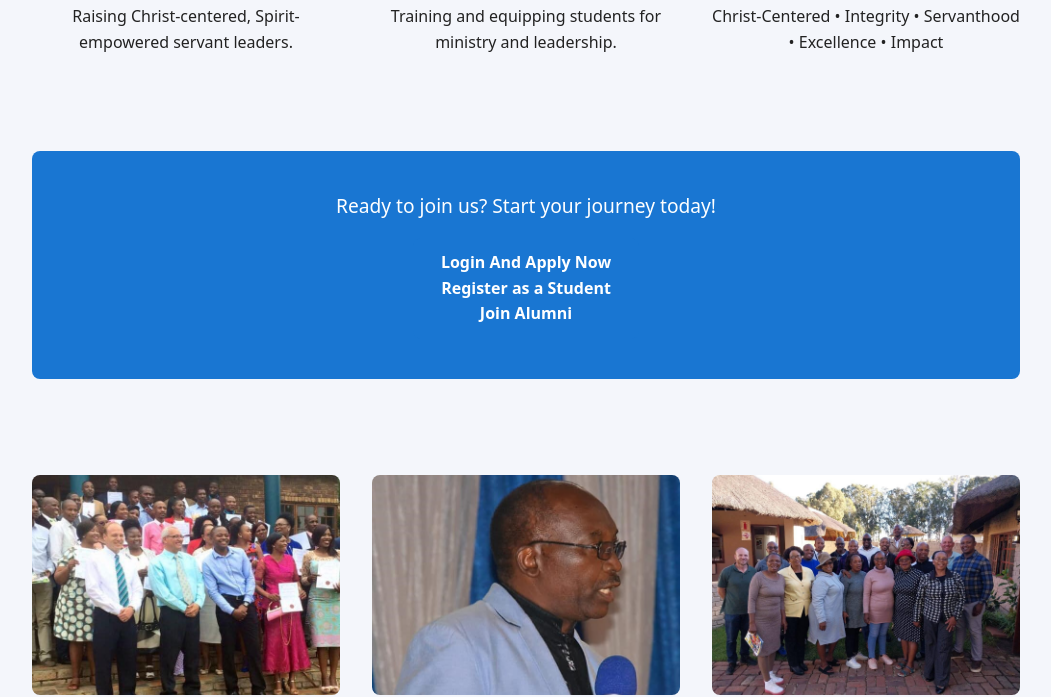
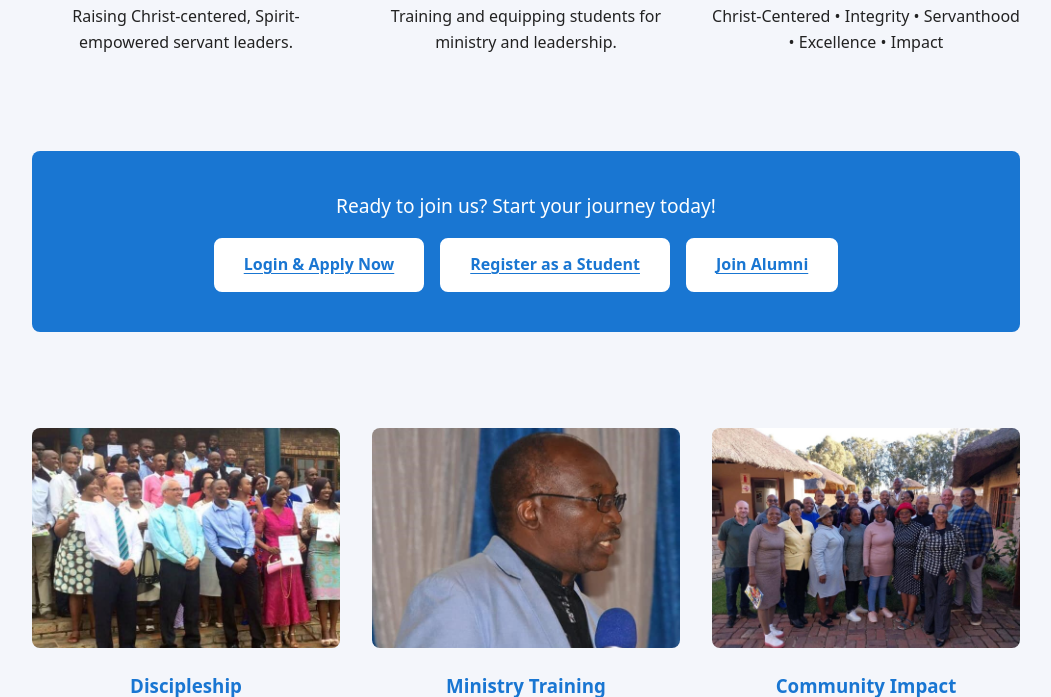
Before and after one commit to hlaolil/CalvaryChristianCollege, a Node server app: page / in a window 1280 px wide. Shown: the part 857-1554 px from the top of the page, without its empty margins (114-1165 px from the left). Run offline with Node 20, Linux system fonts and the light colour scheme; some libraries are stand-ins or nearby versions.

Commit message:
Make homepage CTA links clearly visible as separate buttons
The CTA button shared the CTA box's blue background, and all three
labels were one link to /auth/login. Split into three buttons styled
white-on-blue, and preselect the role on the register page via ?role=.

Co-Authored-By: Claude Opus 5.5 <noreply@anthropic.com>
Claude-Session: https://claude.ai/code/session_018Pq5TrsQ41zHJpccKNJ22u

```diff
--- a/controllers/authController.js
+++ b/controllers/authController.js
@@ -40,7 +40,8 @@ exports.getRegister = (req, res) => {
   res.render('register', {
     error: null,
     title: 'Register',
-    roles: ['applicant', 'student', 'alumni', 'admin']
+    roles: ['applicant', 'student', 'alumni', 'admin'],
+    selectedRole: req.query.role
   });
 };
 
--- a/public/css/style.css
+++ b/public/css/style.css
@@ -191,6 +191,29 @@ a:hover { text-decoration: underline; }
 
 .cta h2 { color: white; margin-top: 0; }
 .cta p  { font-size: 1.2rem; margin-bottom: 1rem; }
+
+.cta-buttons {
+  display: flex;
+  flex-wrap: wrap;
+  justify-content: center;
+  gap: 1rem;
+}
+
+/* CTA box is primary blue, so its buttons need contrast to read as links */
+.cta .btn-primary {
+  background: white;
+  color: var(--primary);
+  border: 2px solid white;
+  text-decoration: underline;
+  text-underline-offset: 3px;
+}
+
+.cta .btn-primary:hover,
+.cta .btn-primary:focus-visible {
+  background: transparent;
+  color: white;
+  box-shadow: 0 4px 12px rgba(0, 0, 0, 0.25);
+}
 
 /* ========================================
    Intro & Highlights
--- a/views/index.ejs
+++ b/views/index.ejs
@@ -39,7 +39,11 @@
       <% if (!user) { %>
         <section class="cta">
           <p>Ready to join us? Start your journey today!</p>
-          <a href="/auth/login" class="btn-primary">Login And Apply Now<br>Register as a Student<br>Join Alumni</a>
+          <div class="cta-buttons">
+            <a href="/auth/login" class="btn-primary">Login &amp; Apply Now</a>
+            <a href="/auth/register?role=student" class="btn-primary">Register as a Student</a>
+            <a href="/auth/register?role=alumni" class="btn-primary">Join Alumni</a>
+          </div>
         </section>
       <% } else { %>
         <section class="cta">
--- a/views/register.ejs
+++ b/views/register.ejs
@@ -44,7 +44,7 @@
             <label for="role">Role</label>
             <select id="role" name="role" required>
               <% roles.forEach(r => { %>
-                <option value="<%= r %>"><%= r.charAt(0).toUpperCase() + r.slice(1) %></option>
+                <option value="<%= r %>" <%= (typeof selectedRole !== 'undefined' && selectedRole === r) ? 'selected' : '' %>><%= r.charAt(0).toUpperCase() + r.slice(1) %></option>
               <% }) %>
             </select>
           </div>
```
